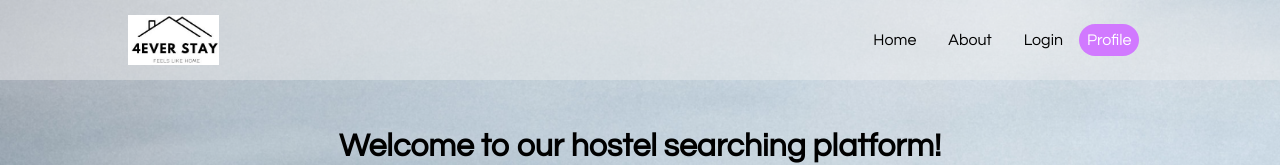
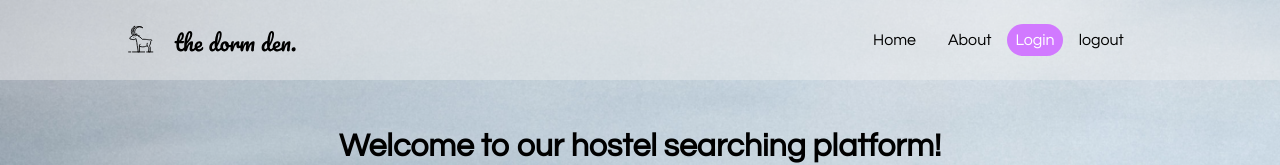
Before and after one commit to ramin0419/TheDormDen-main, a React (Create React App) app in the folder client/: page / in a window 1280 px wide. Shown: the top 165 px of the page. Built offline with nearby package versions, Linux system fonts and the light colour scheme; no server answers.

Commit message:
baisakh29

```diff
--- a/client/src/Components/LoginForm.jsx
+++ b/client/src/Components/LoginForm.jsx
@@ -9,6 +9,7 @@ import { proxy } from '../assets/proxy';
 import InputComponent from './InputComponent';
 import { AuthContext } from '../context/AuthContext';
 import { NotificationContext } from '../context/NotificationContext';
+import Cookies from 'universal-cookie';
 
 export const Container = styled.div`
   margin-top: 74px;
@@ -115,6 +116,9 @@ const LoginForm = () => {
         token: response.data.token,
       };
       dispatch({ type: 'LOGIN_SUCCESS', payload: userObject });
+
+      const cookies = new Cookies();
+      cookies.set('logincookies', 'Pacman', { path: '/' });
       navigate('/');
     } catch (error) {
       dispatch({ type: 'LOGIN_FAILURE', payload: error.response.data });
--- a/client/src/Components/Navbar.jsx
+++ b/client/src/Components/Navbar.jsx
@@ -1,8 +1,9 @@
-import React, { useState, useEffect } from 'react';
+import React, { useState, useEffect, useContext } from 'react';
 import styled from 'styled-components';
-import { Link } from 'react-router-dom';
+import { Link, useNavigate } from 'react-router-dom';
 import { FaBars } from 'react-icons/fa';
-import logo from '../assets/logo.jpg';
+import logo from '../assets/Logo.svg';
+import Cookies from 'js-cookie';
 
 const Nav = styled.nav`
   background: ${({ scrollNav }) => (scrollNav ? '#fff' : '#eeeeee6e')};
@@ -19,9 +20,6 @@ const Nav = styled.nav`
 `;
 const LogoDiv = styled(Link)`
   cursor: pointer;
-  width: 200px;
-  height: 50px;
-  display: flex;
 `;
 const Navlinks = styled.div`
   width: 30%;
@@ -92,14 +90,20 @@ const MobileIcon = styled.div`
 
 const Navbar = ({ toggle }) => {
   const [scrollNav, setScrollNav] = useState(false);
+  const navigate = useNavigate();
+  const logout = () => {
+    Cookies.remove('logincookies');
+
+    navigate('/login');
+  };
   const changeNav = () => {
-    // console.log(window.scrollY)
     if (window.scrollY >= 20) {
       setScrollNav(true);
     } else {
       setScrollNav(false);
     }
   };
+  console.log(Cookies.get('logincookies'));
 
   useEffect(() => {
     window.addEventListener('scroll', changeNav);
@@ -113,10 +117,15 @@ const Navbar = ({ toggle }) => {
       <Navlinks>
         <NavLink to="/">Home</NavLink>
         <NavLink to="/about">About</NavLink>
-        <NavLink to="/login">Login</NavLink>
         <SideBtnWrap>
-          <SidebarRoute to="/admin">Profile</SidebarRoute>
+          {Cookies.get('logincookies') ? (
+            <SidebarRoute to="/admin">Profile</SidebarRoute>
+          ) : (
+            <SidebarRoute to="/login">Login</SidebarRoute>
+          )}
         </SideBtnWrap>
+
+        <NavLink onClick={logout}>logout</NavLink>
       </Navlinks>
       <MobileIcon onClick={toggle}>
         <FaBars />
```
